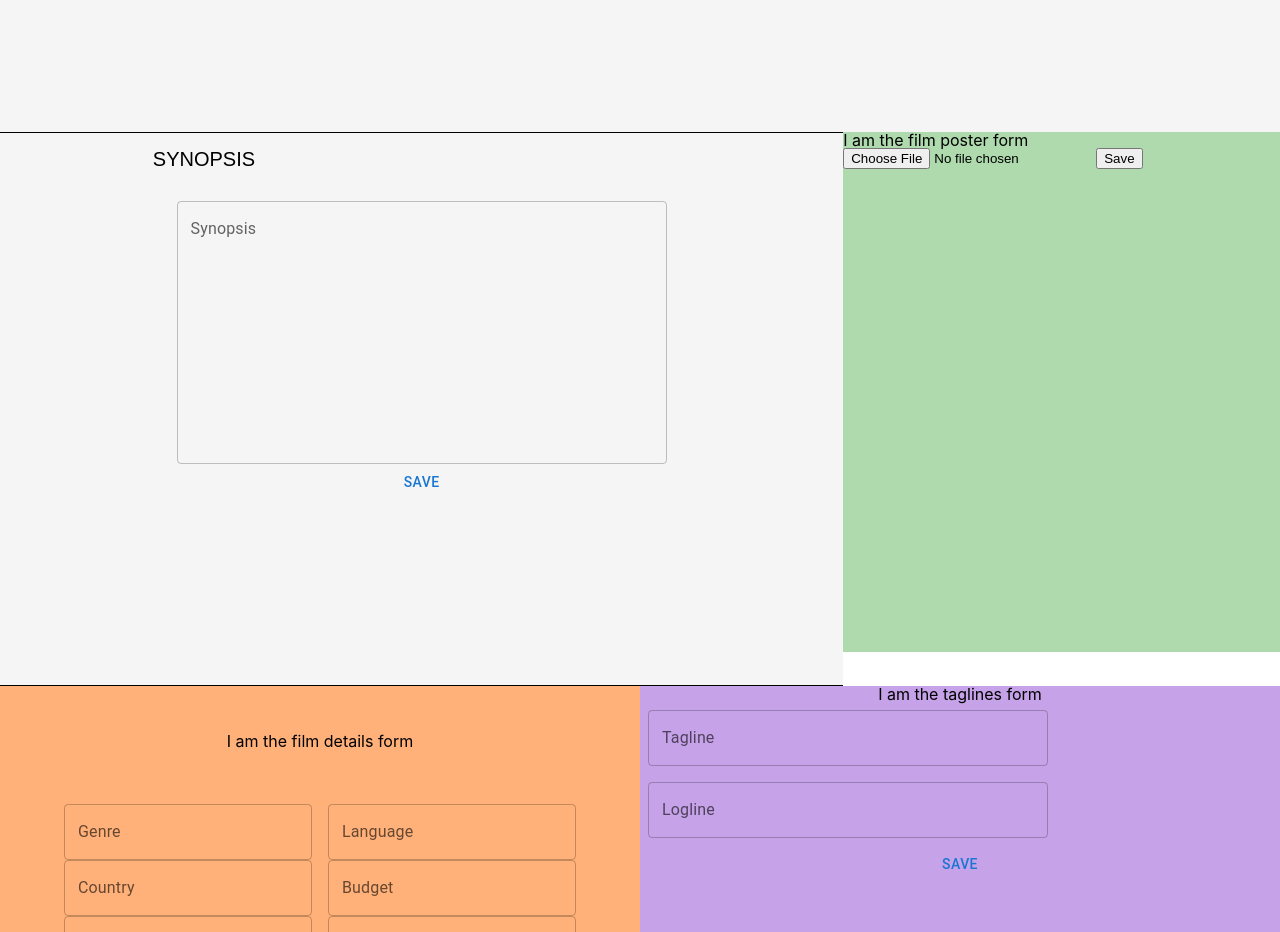
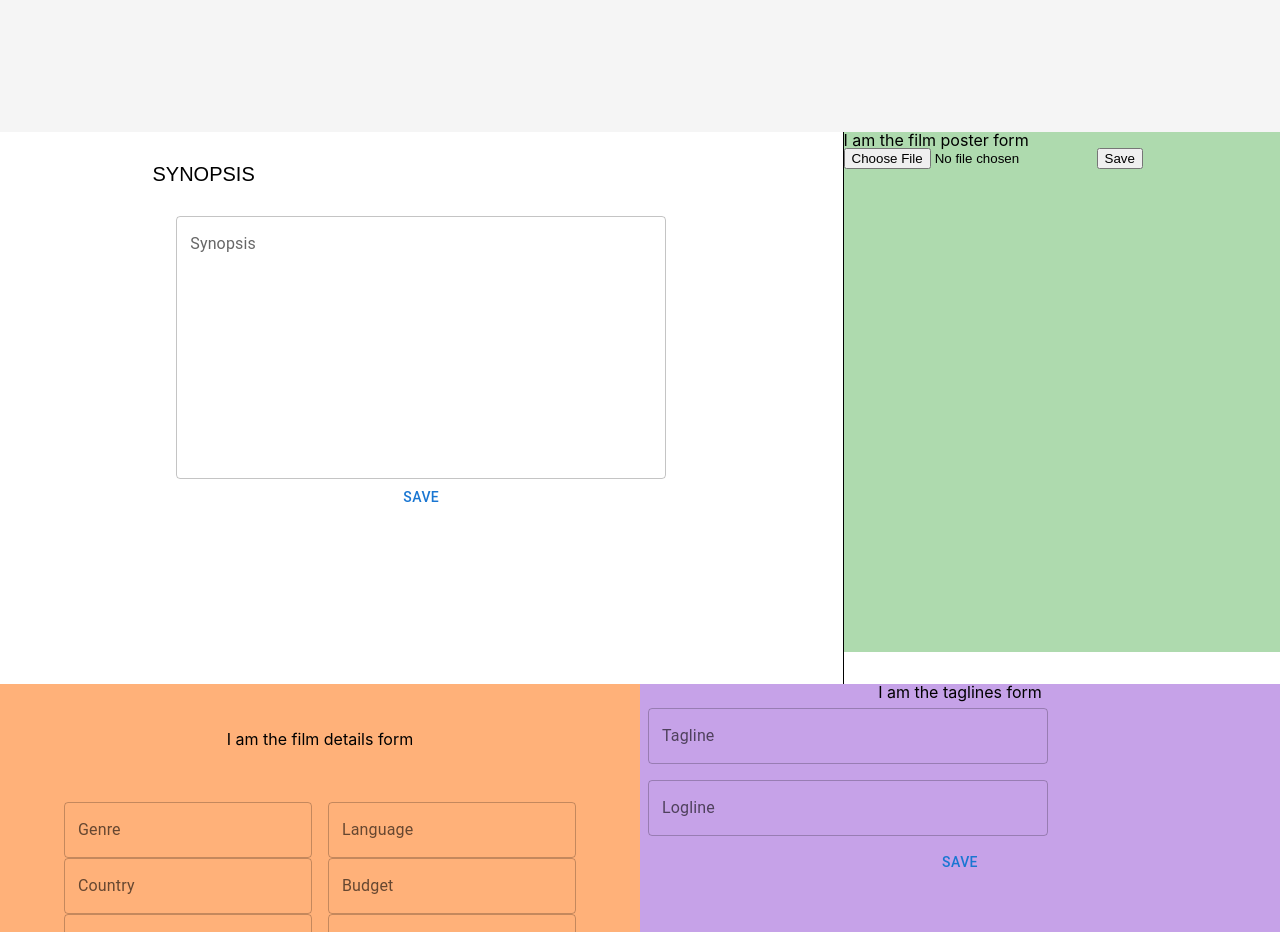
Before and after one commit to ninabrissey/your-epk, a React (Create React App) app: page /edit/1 in a window 1280 px wide. Shown: the part 1140-2072 px from the top of the page. Built offline with nearby package versions, Linux system fonts and the light colour scheme; no server answers; a web font is replaced by a local one.

Commit message:
Style synopsis container

```diff
--- a/src/components/Synopsis/SynopsisContainer.tsx
+++ b/src/components/Synopsis/SynopsisContainer.tsx
@@ -18,9 +18,11 @@ const SynopsisContainer = ({ filmEPK, addFilmInfo }: ISynopsis) => {
 			<h2>Synopsis</h2>
 			{!isEditing && (
 				<Fab
-					color="secondary"
+					// color="secondary"
+					size="small"
 					aria-label="edit"
 					onClick={() => setIsEditing(true)}
+					className="synopsis-edit-btn"
 				>
 					<EditIcon />
 				</Fab>
--- a/src/components/Synopsis/SynopsisDisplay.tsx
+++ b/src/components/Synopsis/SynopsisDisplay.tsx
@@ -13,8 +13,8 @@ const SynopsisDisplay = ({ filmEPK } : ISynopsis) => {
   // }, [filmEPK])
 
   return (
-    <section>
-      <p>Synopsis renders here</p>
+    <section className="synopsis-display">
+      {/* <p>Synopsis renders here</p> */}
       {filmEPK.attributes !== undefined && <p>{filmEPK.attributes.synopsis}</p>}
     </section>
   )
--- a/src/components/Synopsis/synopsis.scss
+++ b/src/components/Synopsis/synopsis.scss
@@ -5,9 +5,9 @@
   height: 65vh;
   width: 65%;
   padding: 2vh;
-  background-color: whitesmoke;
-  border-top: 1px solid black;
-  border-bottom: 1px solid black;
+  // background-color: whitesmoke;
+  border-right: 1px solid black;
+  // border-bottom: 1px solid black;
 
   h2 {
 		font-family: 'Zen Kaku Gothic Antique', sans-serif;
@@ -15,6 +15,7 @@
 		font-size: 1.25em;
     width: 42vw;
     margin: auto;
+    padding-top: 2vh;
 	}
 }
 
@@ -25,3 +26,13 @@
   justify-content: center;
   align-items: center;
 }
+
+.synopsis-display {
+  width: 70%;
+  margin: auto;
+}
+
+.synopsis-edit-btn {
+  top: -3vh;
+  left: 50vw;
+}
```
